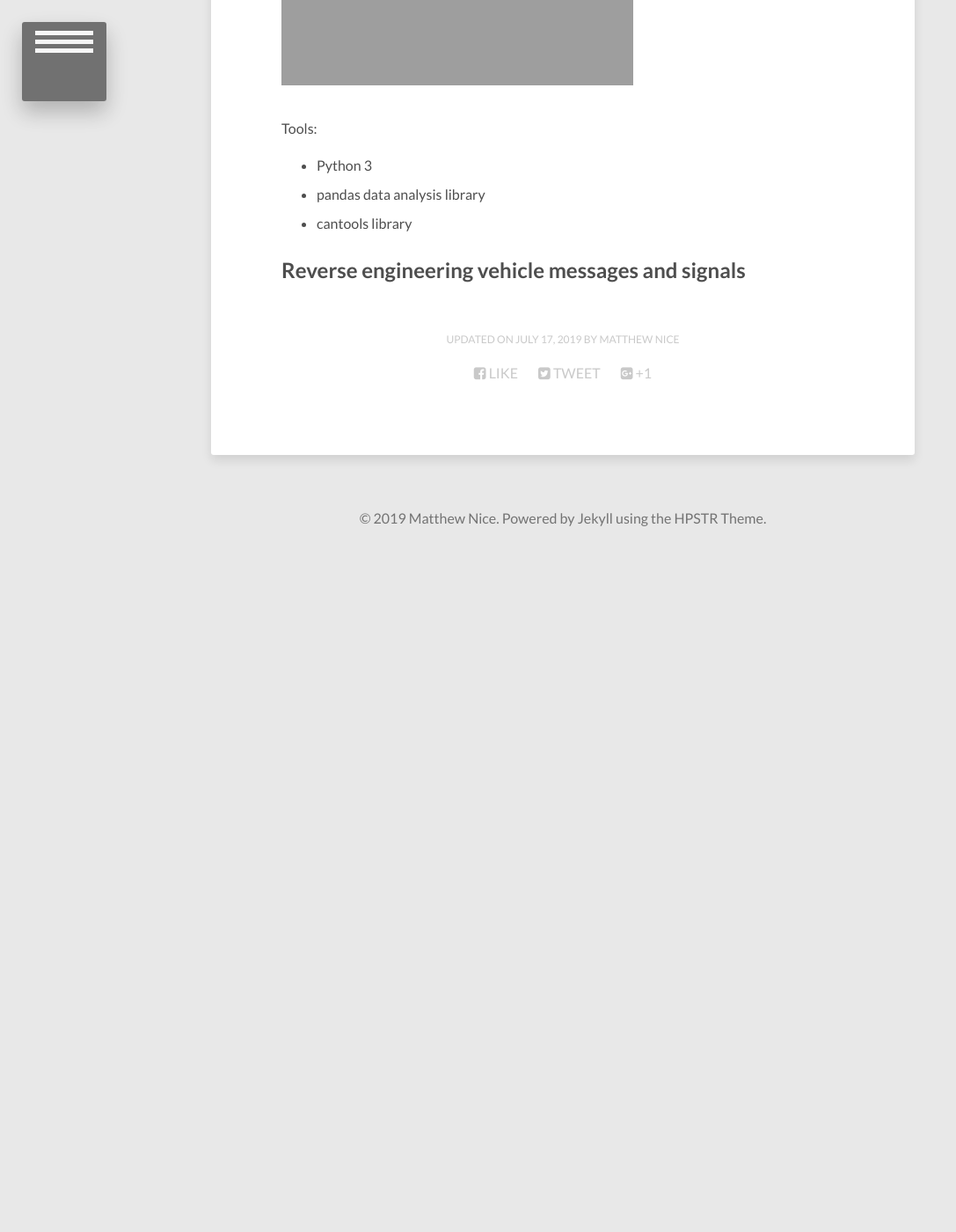
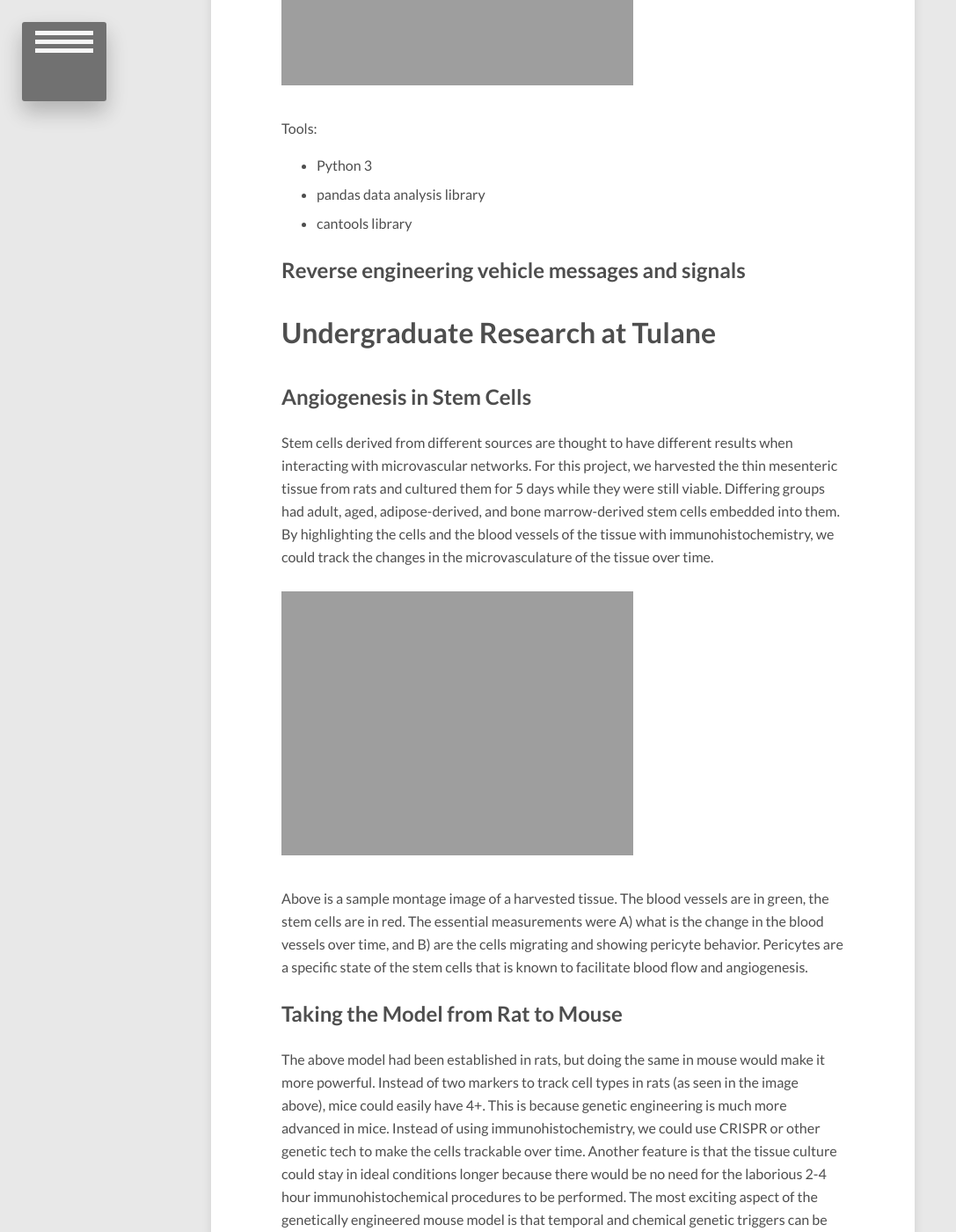
Before and after one commit to MatthewNice/MatthewNice.github.io, a Jekyll site: the page built from research/index.md, in a window 1280 px wide and 1400 px high, scrolled down 1219 px. Shown: the whole window at 88% size, without its empty margins (0-1087 px from the left). Built offline with Jekyll 4.4.1, drawn with Linux system fonts in a browser that asks for light colours; nearby versions of some CDN libraries; before the commit the page ends 1849 px from its top, so only the background shows below that; some of the changed text lies outside the part shown.

Commit message:
updating research
adding bulk of tulane research

```diff
--- a/research/index.md
+++ b/research/index.md
@@ -24,3 +24,19 @@ Tools:
 * cantools library
 
 ## Reverse engineering vehicle messages and signals
+
+# Undergraduate Research at Tulane
+## Angiogenesis in Stem Cells
+Stem cells derived from different sources are thought to have different results when interacting with microvascular networks. For this project, we harvested the thin mesenteric tissue from rats and cultured them for 5 days while they were still viable. Differing groups had adult, aged, adipose-derived, and bone marrow-derived stem cells embedded into them. By highlighting the cells and the blood vessels of the tissue with immunohistochemistry, we could track the changes in the microvasculature of the tissue over time.
+
+<figure>
+	<a href="{{ site.url }}/images/1.png"><img src="{{ site.url }}/images/1.png" alt=""></a>
+</figure>
+
+Above is a sample montage image of a harvested tissue. The blood vessels are in green, the stem cells are in red. The essential measurements were A) what is the change in the blood vessels over time, and B) are the cells migrating and showing pericyte behavior. Pericytes are a specific state of the stem cells that is known to facilitate blood flow and angiogenesis.
+
+## Taking the Model from Rat to Mouse
+
+The above model had been established in rats, but doing the same in mouse would make it more powerful. Instead of two markers to track cell types in rats (as seen in the image above), mice could easily have 4+. This is because genetic engineering is much more advanced in mice. Instead of using immunohistochemistry, we could use CRISPR or other genetic tech to make the cells trackable over time. Another feature is that the tissue culture could stay in ideal conditions longer because there would be no need for the laborious 2-4 hour immunohistochemical procedures to be performed. The most exciting aspect of the genetically engineered mouse model is that temporal and chemical genetic triggers can be put in place. This means a lot for understanding the timing of cell movement for angiogenesis. If we can track 4+ cell types simultaneously and their reactions to specific triggers as manipulated by researchers, that would be really cool. The major hiccup in mimicking the rat model in mice is that mouse mesentery isn't vascularized like rat mesentery.
+
+My contribution to this line of thought was my Tulane Honors Thesis. I showed that angiogenesis could be induced in mouse mesentery after being harvested. This initial step sets the stage for future research in my lab and others for exploring the possibilities of angiogenesis studied the mouse mesentery culture model.
```
